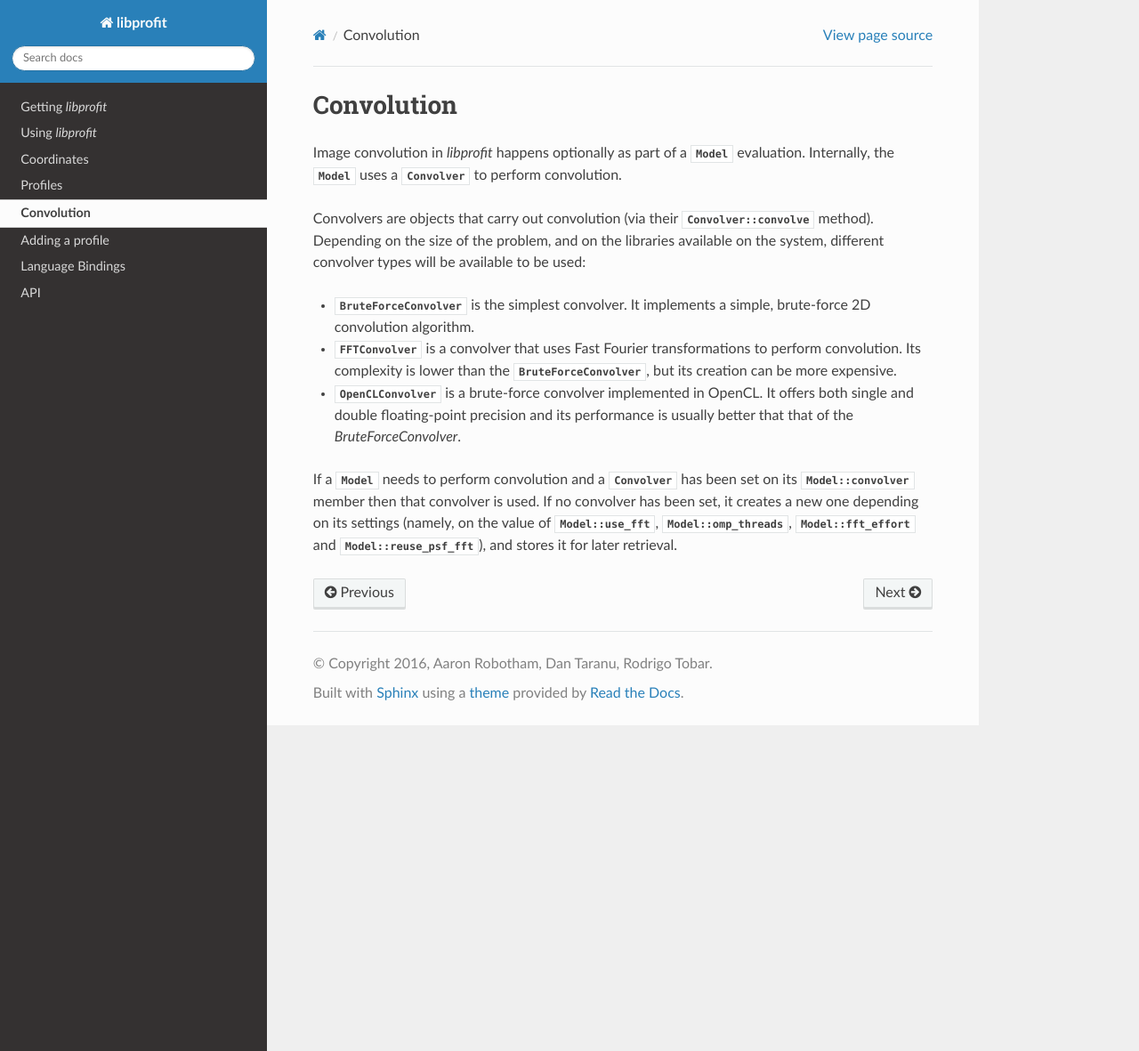
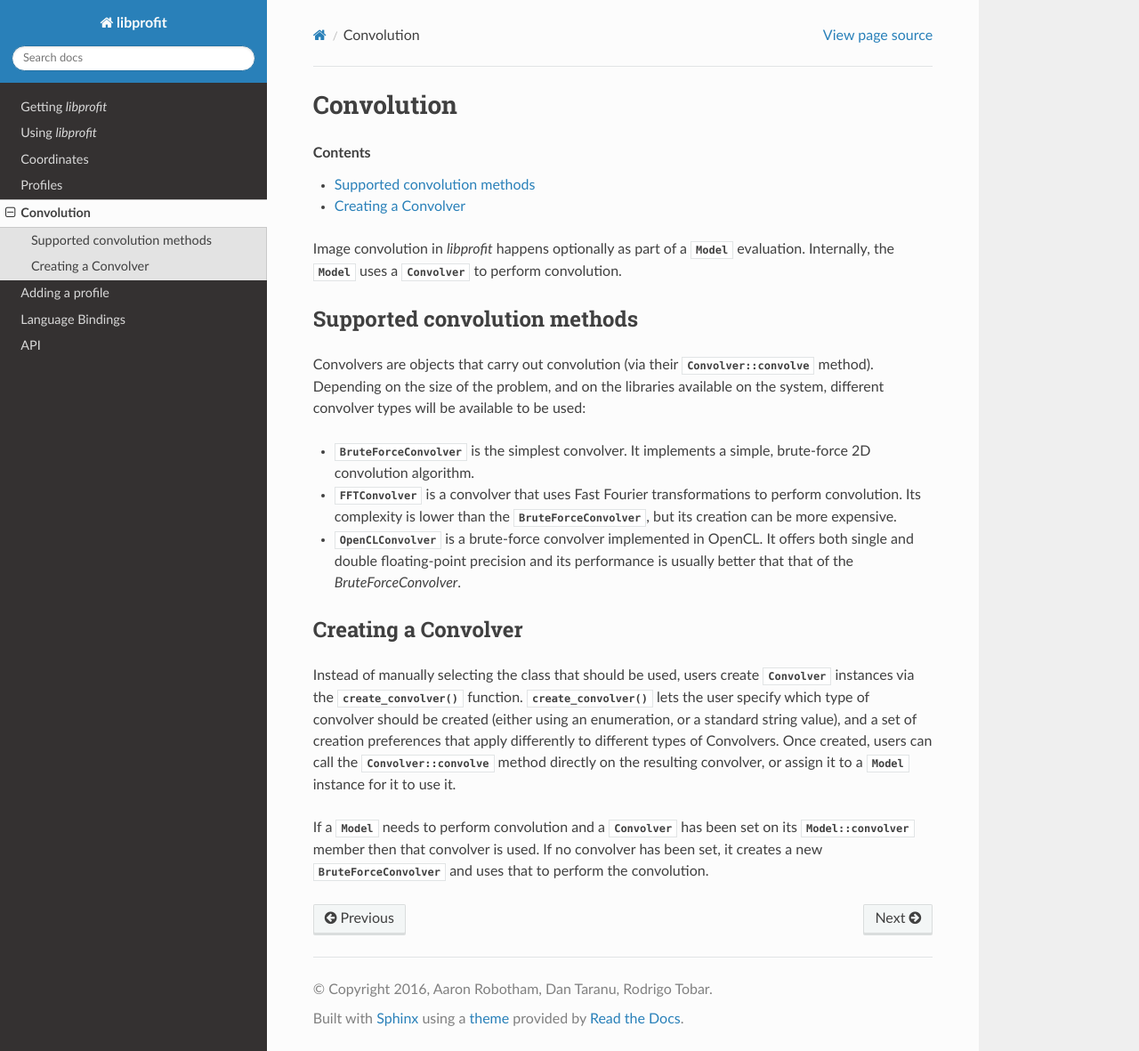
Before and after one commit to ICRAR/libprofit, a Sphinx documentation site: the page built from docs/convolution.rst, in a window 1280 px wide and 1181 px high. Shown: the whole window at 89% size. Built offline with Sphinx 7.4.7 and the Read the Docs theme 2.0.0, drawn with Linux system fonts in a browser that asks for light colours.

Commit message:
Some more docs on convolution
Signed-off-by: Rodrigo Tobar <rtobar@icrar.org>

```diff
--- a/docs/convolution.rst
+++ b/docs/convolution.rst
@@ -12,6 +12,9 @@ Image convolution in *libprofit* happens optionally
 as part of a :class:`Model` evaluation.
 Internally, the :class:`Model` uses a :class:`Convolver`
 to perform convolution.
+
+Supported convolution methods
+-----------------------------
 
 Convolvers are objects that carry out convolution
 (via their :member:`Convolver::convolve` method).
@@ -31,14 +34,27 @@ different convolver types will be available to be used:
   and its performance is usually better
   that that of the `BruteForceConvolver`.
 
+Creating a Convolver
+--------------------
+
+Instead of manually selecting the class that should be used,
+users create :class:`Convolver` instances
+via the :func:`create_convolver` function.
+:func:`create_convolver` lets the user specify
+which type of convolver should be created
+(either using an enumeration, or a standard string value),
+and a set of creation preferences
+that apply differently to different types of Convolvers.
+Once created,
+users can call the :member:`Convolver::convolve` method
+directly on the resulting convolver,
+or assign it to a :class:`Model` instance
+for it to use it.
+
 If a :class:`Model` needs to perform convolution
 and a :class:`Convolver` has been set
 on its :member:`Model::convolver` member
 then that convolver is used.
 If no convolver has been set,
-it creates a new one
-depending on its settings
-(namely, on the value of
-:member:`Model::use_fft`, :member:`Model::omp_threads`,
-:member:`Model::fft_effort` and :member:`Model::reuse_psf_fft`),
-and stores it for later retrieval.
+it creates a new :class:`BruteForceConvolver`
+and uses that to perform the convolution.
```
Also changed, not shown: docs/api.rst (+8 -0 lines).
